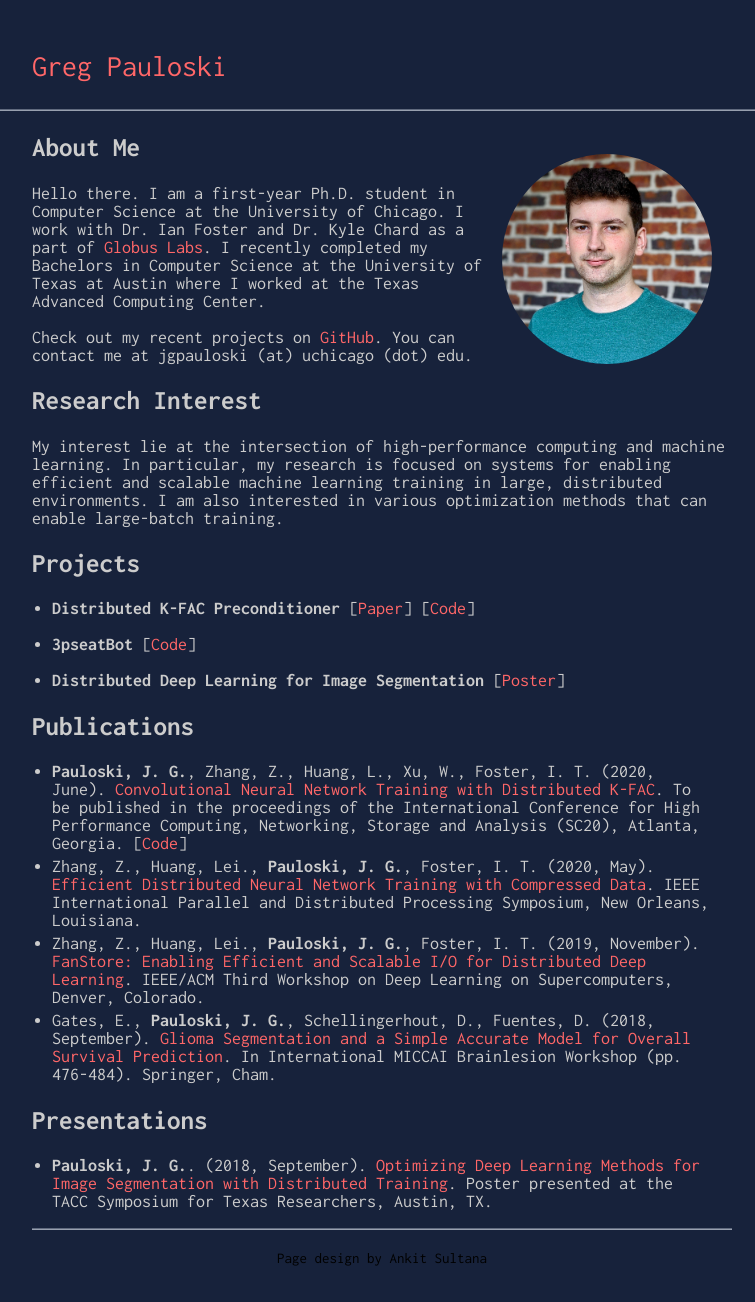
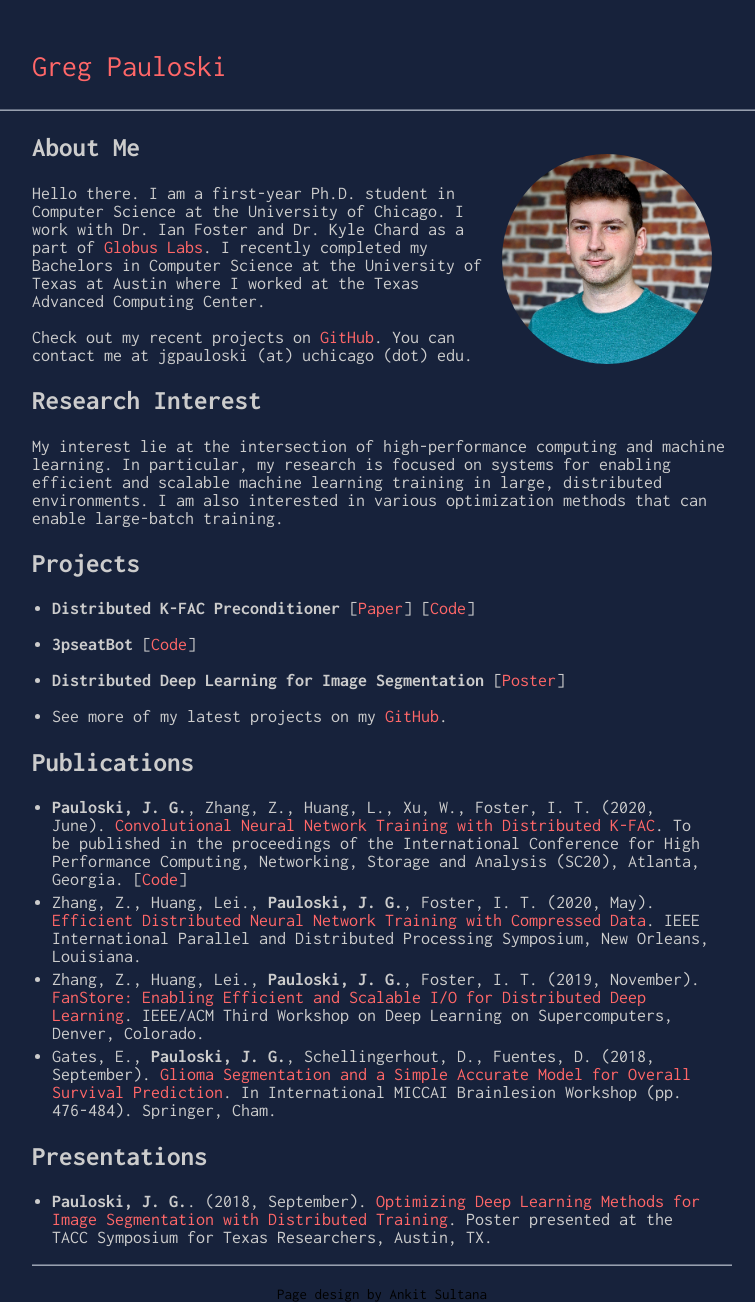
Before and after one commit to gpauloski/gpauloski.github.io, a Jekyll site: the page built from index.md, in a window 1280 px wide. Shown: the whole page, without its empty margins (258-1013 px from the left). Built offline with Jekyll 4.4.1, drawn with Linux system fonts in a browser that asks for light colours; our own code applies the rules of GitHub Pages for plain Markdown files; before the commit the page ends 1266 px from its top, so only the background shows below that.

Commit message:
Update index.md

```diff
--- a/index.md
+++ b/index.md
@@ -28,6 +28,8 @@ I am also interested in various optimization methods that can enable large-batch
 
 - **Distributed Deep Learning for Image Segmentation** \[[Poster](https://gregpauloski.com/static/taccster_poster.pdf)\]
 
+- See more of my latest projects on my [GitHub](https://github.com/gpauloski).
+
 ## Publications
 
 - **Pauloski, J. G.**, Zhang, Z., Huang, L., Xu, W., Foster, I. T. (2020, June). [Convolutional Neural Network Training with Distributed K-FAC](https://arxiv.org/pdf/2007.00784). To be published in the proceedings of the International Conference for High Performance Computing, Networking, Storage and Analysis (SC20), Atlanta, Georgia. \[[Code](https://github.com/gpauloski/kfac_pytorch)\]
```
